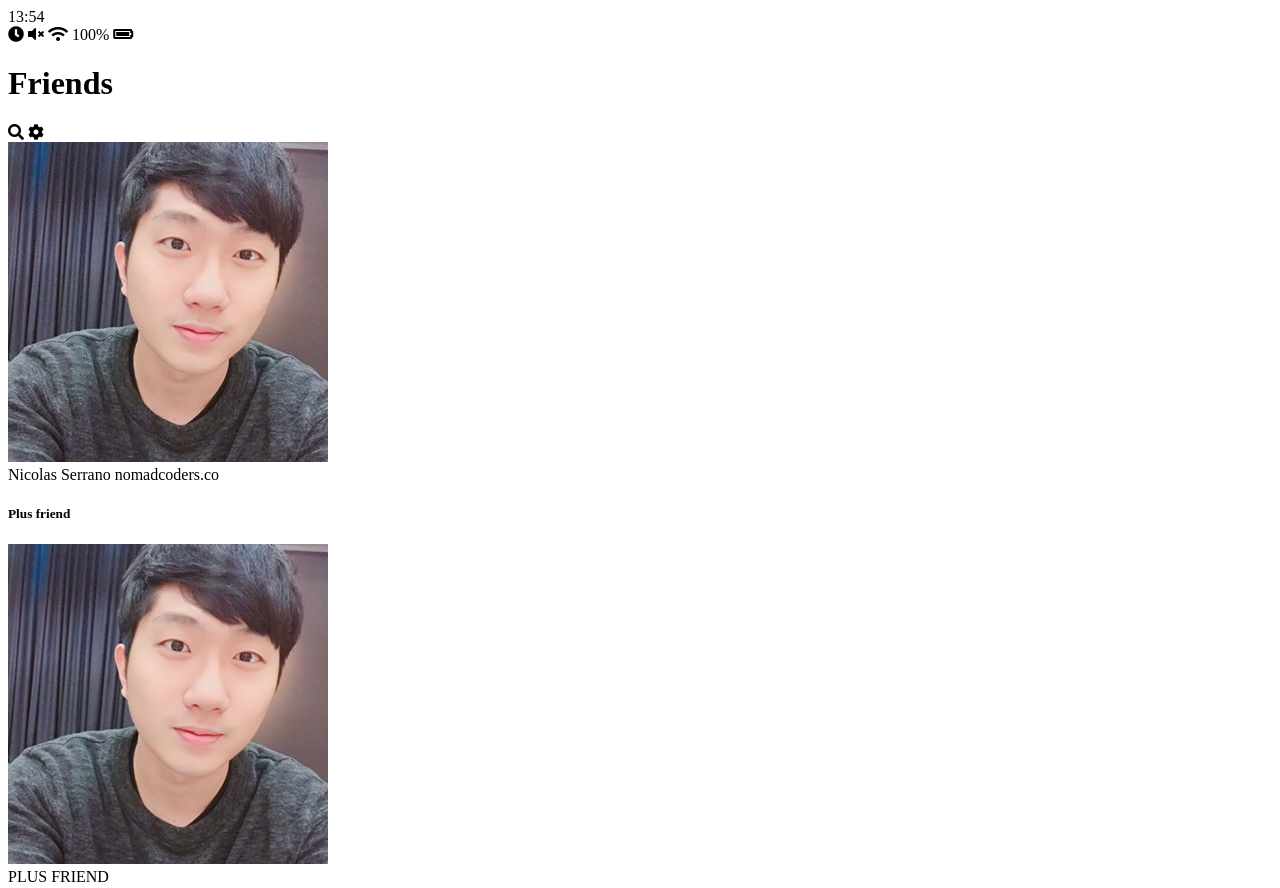
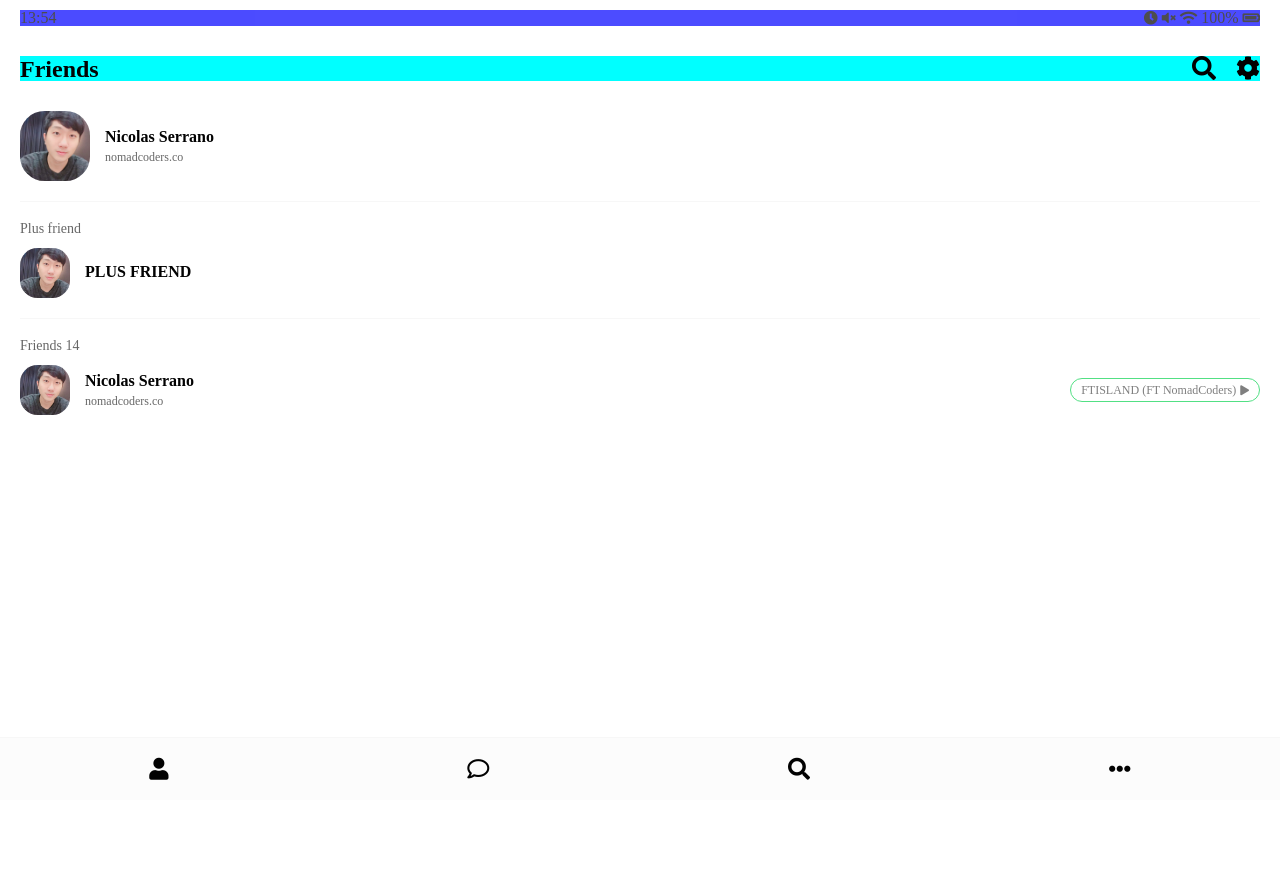
Before and after one commit to dydtjq94/kakao-clone-v2, a plain HTML site: page friends.html in a window 1280 px wide. Shown: the top 888 px of the page. Drawn offline with Linux system fonts and the light colour scheme.

Commit message:
20200401

```diff
--- /dev/null
+++ b/css/friend.css
@@ -0,0 +1,71 @@
+.friend {
+  display: flex;
+  justify-content: space-between;
+}
+
+.friend .friend__avatar {
+  width: 50px;
+
+  border-radius: 35%;
+}
+
+/* 붙여서 쓰면 이 클라스를 둘다 가진 element에 적용됨 */
+.friend__avatar.g-avatar {
+  width: 70px;
+}
+
+.message__avatar.m-avatar {
+  width: 60px;
+
+  border-radius: 35%;
+}
+
+.friend .friend__column {
+  display: flex;
+  align-items: center;
+}
+
+.friend .friend__avatar {
+  margin-right: 15px;
+}
+
+.friend__content .friend__name {
+  display: block;
+  margin-bottom: 3px;
+  font-weight: 600;
+}
+
+.friend__content .friend__status,
+.friend__content .friend__bottom-text {
+  opacity: 0.6;
+}
+
+.friend__content .friend__bottom-text {
+  font-size: 14px;
+}
+
+.friend__content .friend__status {
+  font-size: 12px;
+}
+
+.friend .chat__timestamp {
+  font-size: 12px;
+  opacity: 0.6;
+}
+
+.friend .friend__now-listening {
+  padding: 5px 10px;
+  border-radius: 15px;
+  font-size: 12px;
+  border: 1.5px solid #52e084;
+}
+
+.friend__now-listening .now-listening_text {
+  opacity: 0.5;
+}
+
+.friend__now-listening .fa-play {
+  opacity: 0.5;
+  font-size: 10px;
+  margin-left: 1px;
+}
--- /dev/null
+++ b/css/friends.css
@@ -0,0 +1,13 @@
+.friends .friends__plus {
+  padding: 20px 0px;
+  margin: 20px 0px;
+  border-bottom: 1px solid #f7f7f7;
+  border-top: 1px solid #f7f7f7;
+}
+
+.friends__plus .friends__title,
+.friends__list .friends__title {
+  font-size: 14px;
+  opacity: 0.6;
+  padding-bottom: 12px;
+}
--- /dev/null
+++ b/css/header.css
@@ -0,0 +1,29 @@
+.header {
+  display: flex;
+  justify-content: space-between;
+  margin-bottom: 30px;
+  align-items: center;
+  background-color: aqua;
+}
+
+.header .header__title {
+  font-size: 24px;
+  font-weight: 600;
+}
+
+.header .header__icon {
+  font-size: 24px;
+  margin-left: 20px;
+  /* 마우스 포인트 올렸을때 바뀜 */
+  cursor: pointer;
+}
+
+.header .header__header-column {
+  display: flex;
+  align-items: center;
+}
+
+.header .header__back-btn {
+  font-size: 22px;
+  margin-right: 15px;
+}
--- /dev/null
+++ b/css/nav-bar.css
@@ -0,0 +1,37 @@
+.nav {
+  background-color: #fcfcfc;
+  position: fixed;
+  width: 100%;
+  padding: 20px 0px;
+  bottom: 0px;
+  left: 0px;
+  border-top: 1px solid #f7f7f7;
+}
+
+.nav .nav__list {
+  display: flex;
+  justify-content: space-around;
+}
+
+.nav i {
+  font-size: 22px;
+}
+
+.nav .nav__list-link {
+  position: relative;
+}
+
+.nav .nav__badge {
+  position: absolute;
+  font-size: 10px;
+  top: -10px;
+  right: -5px;
+  color: white;
+  background-color: #dc5d46;
+  width: 15px;
+  height: 15px;
+  display: flex;
+  justify-content: center;
+  align-items: center;
+  border-radius: 7px;
+}
--- /dev/null
+++ b/css/reset.css
@@ -0,0 +1,124 @@
+html,
+body,
+div,
+span,
+applet,
+object,
+iframe,
+h1,
+h2,
+h3,
+h4,
+h5,
+h6,
+p,
+blockquote,
+pre,
+a,
+abbr,
+acronym,
+address,
+big,
+cite,
+code,
+del,
+dfn,
+em,
+img,
+ins,
+kbd,
+q,
+s,
+samp,
+small,
+strike,
+strong,
+sub,
+sup,
+tt,
+var,
+b,
+u,
+i,
+center,
+dl,
+dt,
+dd,
+ol,
+ul,
+li,
+fieldset,
+form,
+label,
+legend,
+table,
+caption,
+tbody,
+tfoot,
+thead,
+tr,
+th,
+td,
+article,
+aside,
+canvas,
+details,
+embed,
+figure,
+figcaption,
+footer,
+header,
+hgroup,
+menu,
+nav,
+output,
+ruby,
+section,
+summary,
+time,
+mark,
+audio,
+video {
+  margin: 0;
+  padding: 0;
+  border: 0;
+  font-size: 100%;
+  font: inherit;
+  vertical-align: baseline;
+}
+/* HTML5 display-role reset for older browsers */
+article,
+aside,
+details,
+figcaption,
+figure,
+footer,
+header,
+hgroup,
+menu,
+nav,
+section {
+  display: block;
+}
+body {
+  line-height: 1;
+}
+ol,
+ul {
+  list-style: none;
+}
+blockquote,
+q {
+  quotes: none;
+}
+blockquote:before,
+blockquote:after,
+q:before,
+q:after {
+  content: "";
+  content: none;
+}
+table {
+  border-collapse: collapse;
+  border-spacing: 0;
+}
--- /dev/null
+++ b/css/status-bar.css
@@ -0,0 +1,16 @@
+.status-bar {
+  display: flex;
+  justify-content: space-between;
+  margin-bottom: 30px;
+  opacity: 0.7; /*색 연하게 */
+  background-color: blue;
+}
+
+/* 스테이터스바 아이콘 한번에 바꾸기 */
+.status-bar i {
+  font-size: 14px;
+}
+
+.status-bar .status-bar__battery-level {
+  margin-left: 5px;
+}
--- /dev/null
+++ b/css/styles.css
@@ -0,0 +1,25 @@
+@import url("https://fonts.googleapis.com/css?family=Open+Sans:400,600,700&display=swap");
+@import "reset.css";
+@import "status-bar.css";
+@import "header.css";
+@import "nav-bar.css";
+@import "friends.css";
+@import "friend.css";
+
+* {
+  box-sizing: border-box;
+}
+
+body {
+  background-color: white;
+  padding: 10px 20px;
+  color: #020202;
+  font-family: "Open Sans" -apple-system, BlinkMacSystemFont, "Segoe UI", Roboto,
+    Oxygen, Ubuntu, Cantarell, "Helvetica Neue", s ans-serif;
+  height: 2500px;
+}
+
+a {
+  color: inherit;
+  text-decoration: none;
+}
--- a/friends.html
+++ b/friends.html
@@ -9,6 +9,8 @@
       integrity="sha384-fnmOCqbTlWIlj8LyTjo7mOUStjsKC4pOpQbqyi7RrhN7udi9RwhKkMHpvLbHG9Sr"
       crossorigin="anonymous"
     />
+    <link rel="stylesheet" href="css/styles.css" />
+
     <title>Friends | Kakao CLone</title>
   </head>
   <body>
@@ -41,7 +43,7 @@
     </header>
     <main class="friends">
       <header class="friends__header">
-        <div class="friends__friend friend friend--lg">
+        <div class="friends__friend friend">
           <div class="friend__column">
             <img
               src="images/avatar.jpg"
@@ -63,11 +65,7 @@
         <h5 class="friends__title">Plus friend</h5>
         <div class="friends__friend friend">
           <div class="friend__column">
-            <img
-              src="images/avatar.jpg"
-              alt=""
-              class="g-avatar friend__avatar"
-            />
+            <img src="images/avatar.jpg" alt="" class="friend__avatar" />
             <div class="friend__content">
               <span class="friend__name">
                 PLUS FRIEND
@@ -82,11 +80,7 @@
         </h5>
         <li class="friends__friend friend">
           <div class="friend__column">
-            <img
-              src="images/avatar.jpg"
-              alt=""
-              class="g-avatar friend__avatar"
-            />
+            <img src="images/avatar.jpg" alt="" class="friend__avatar" />
             <div class="friend__content">
               <span class="friend__name">
                 Nicolas Serrano
@@ -98,7 +92,7 @@
           </div>
           <div class="friend__column">
             <div class="friend__now-listening">
-              <span>
+              <span class="now-listening_text">
                 FTISLAND (FT NomadCoders)
               </span>
               <i class="fas fa-play"></i>
```
Also changed, not shown: chat.html (+5 -3 lines), find.html (+3 -5 lines), index.html (+27 -17 lines), more.html (+2 -0 lines), position.html (added, +134 -0 lines), settings.html (+5 -3 lines).
